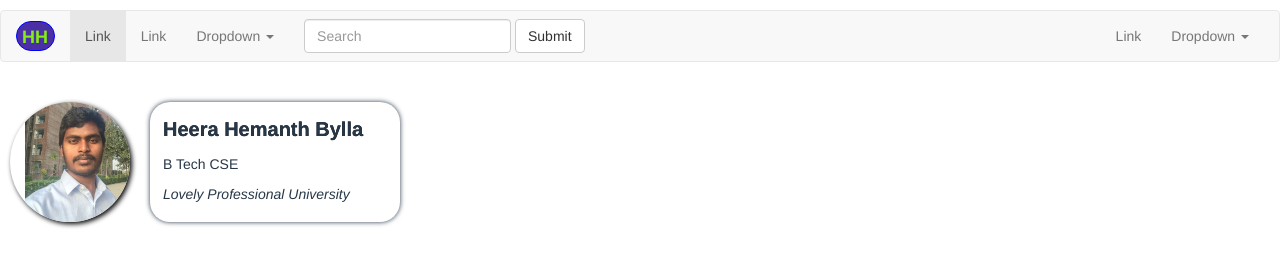
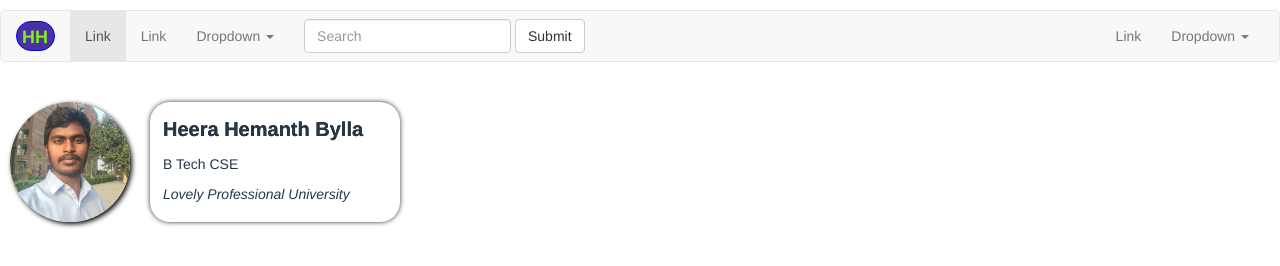
Before and after one commit to heerahemanth1/heerahemanth1.github.io, a plain HTML site: page index.html in a window 1280 px wide. Drawn offline with nearby package versions, Linux system fonts and the light colour scheme.

Commit message:
Update index.html

```diff
--- a/index.html
+++ b/index.html
@@ -140,7 +140,7 @@
 
         <div id="cover">
             <div id="me">
-                <div id="myimage" class="col-sm-2">
+                <div id="myimage">
                   <img src="me.jpg" width="120" height="120" />
                 </div>
                 <div id="mydata" class="col-sm-10">
```
